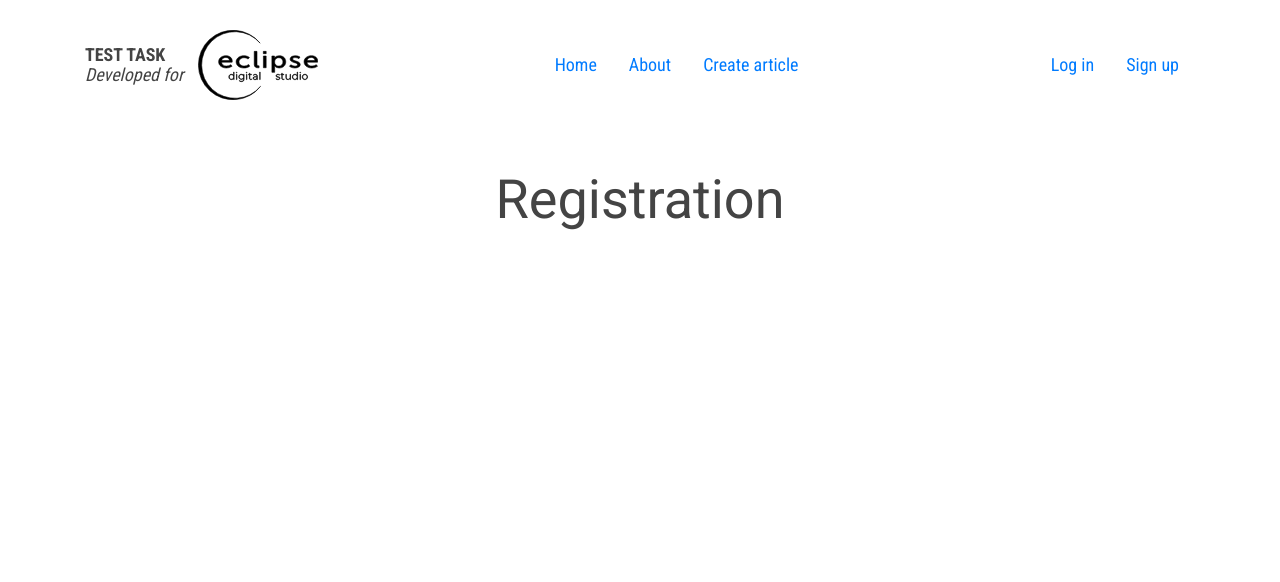
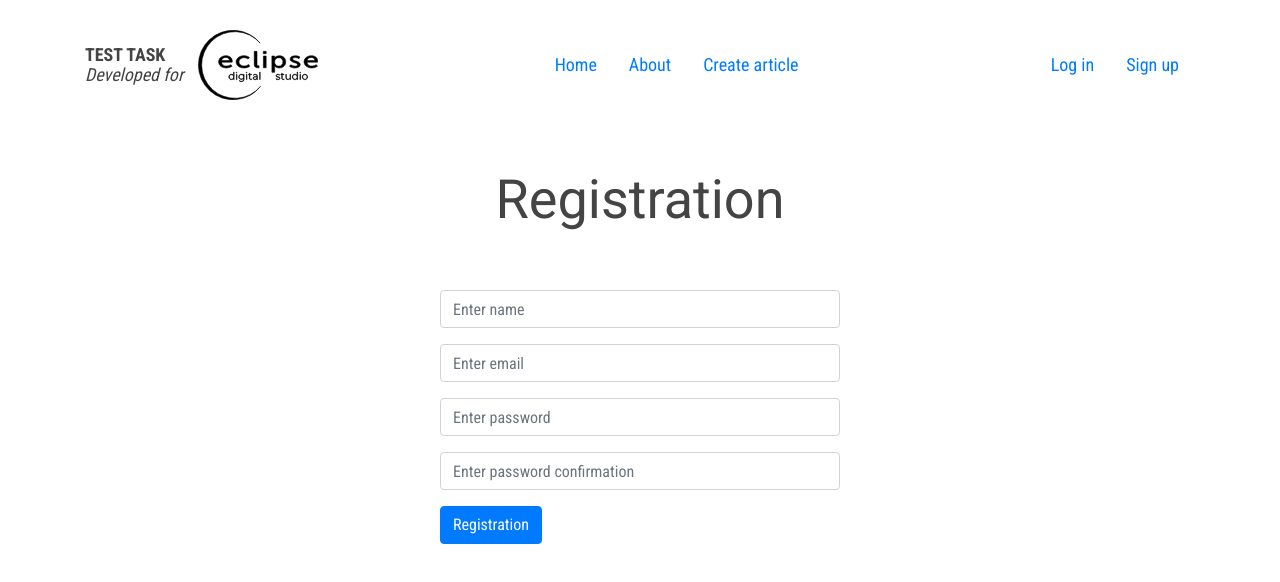
Before and after one commit to krivilyov/eds-forum, a Vue app in the folder client/: page /signup in a window 1280 px wide. Shown: the top 582 px of the page. Built offline with nearby package versions, Linux system fonts and the light colour scheme.

Commit message:
Registration on front and fix on back

```diff
--- a/client/src/store/auth.js
+++ b/client/src/store/auth.js
@@ -47,6 +47,14 @@ export default {
 			return dispatch('attempt', response.data.token);
 		},
 
+		async registration ({ dispatch, commit }, credentials) {
+			let response = await axios.post('auth/registration', credentials).then().catch((error) => {
+				commit('SET_ERRORS', error.response.data.errors)
+			})
+
+			return dispatch('attempt', response.data.token);
+		},
+
 		async attempt ({ commit, state }, token) {
 
 			if(token) {
--- a/client/src/views/SignIn.vue
+++ b/client/src/views/SignIn.vue
@@ -18,14 +18,13 @@
 				></b-form-input>
 				<span class="text-error" v-if="errors && errors.password">{{ errors.password[0] }}</span>
 			</b-form-group>
-			<b-button type="submit" variant="primary">Submit</b-button>
+			<b-button type="submit" variant="primary">Sign in</b-button>
 		</b-form>
 	</div>
 </template>
 
 <script>
 import { mapActions, mapGetters } from 'vuex'
-// import store from '@/store'
 
 export default {
 	name: 'signin',
--- a/client/src/views/SignUp.vue
+++ b/client/src/views/SignUp.vue
@@ -2,8 +2,83 @@
 	<div class="signin-container">
 		<h1>Registration</h1>
 
+		<b-form @submit.prevent="submit" novalidate>
+			<b-form-group>
+				<b-form-input
+					placeholder="Enter name"
+					v-model="form.name"
+				></b-form-input>
+				<span class="text-error" v-if="errors && errors.name">{{ errors.name[0] }}</span>
+			</b-form-group>
+			<b-form-group>
+				<b-form-input
+					type="email"
+					placeholder="Enter email"
+					v-model="form.email"
+				></b-form-input>
+				<span class="text-error" v-if="errors && errors.email">{{ errors.email[0] }}</span>
+			</b-form-group>
+			<b-form-group>
+				<b-form-input
+					type="password"
+					placeholder="Enter password"
+					v-model="form.password"
+				></b-form-input>
+				<span class="text-error" v-if="errors && errors.password">{{ errors.password[0] }}</span>
+			</b-form-group>
+			<b-form-group>
+				<b-form-input
+					type="password"
+					placeholder="Enter password confirmation"
+					v-model="form.password_confirmation"
+				></b-form-input>
+			</b-form-group>
+			<b-button type="submit" variant="primary">Registration</b-button>
+		</b-form>
 	</div>
 </template>
+
+<script>
+import { mapActions, mapGetters } from 'vuex'
+
+export default {
+	name: 'signup',
+	data () {
+		return {
+			form: {
+				name: '',
+				email: '',
+				password: '',
+				password_confirmation: '',
+			},
+		}
+	},
+
+	computed: {
+		...mapGetters({
+			errors: 'auth/errors',
+		}),
+	},
+
+	methods: {
+		...mapActions({
+			registration: 'auth/registration',
+			removeErrorsAction: 'auth/removeErrors',
+		}),
+
+		submit () {
+			this.registration(this.form).then(() => {
+				this.removeErrorsAction();
+				this.$router.replace({
+					name: 'home'
+				})
+			}).catch(() => {
+				// return
+			})
+		}
+	}
+}
+</script>
 
 <style scoped>
 	.signin-container {
```
Also changed, not shown: 1 other file (tests, documents, lock files or other folders).
